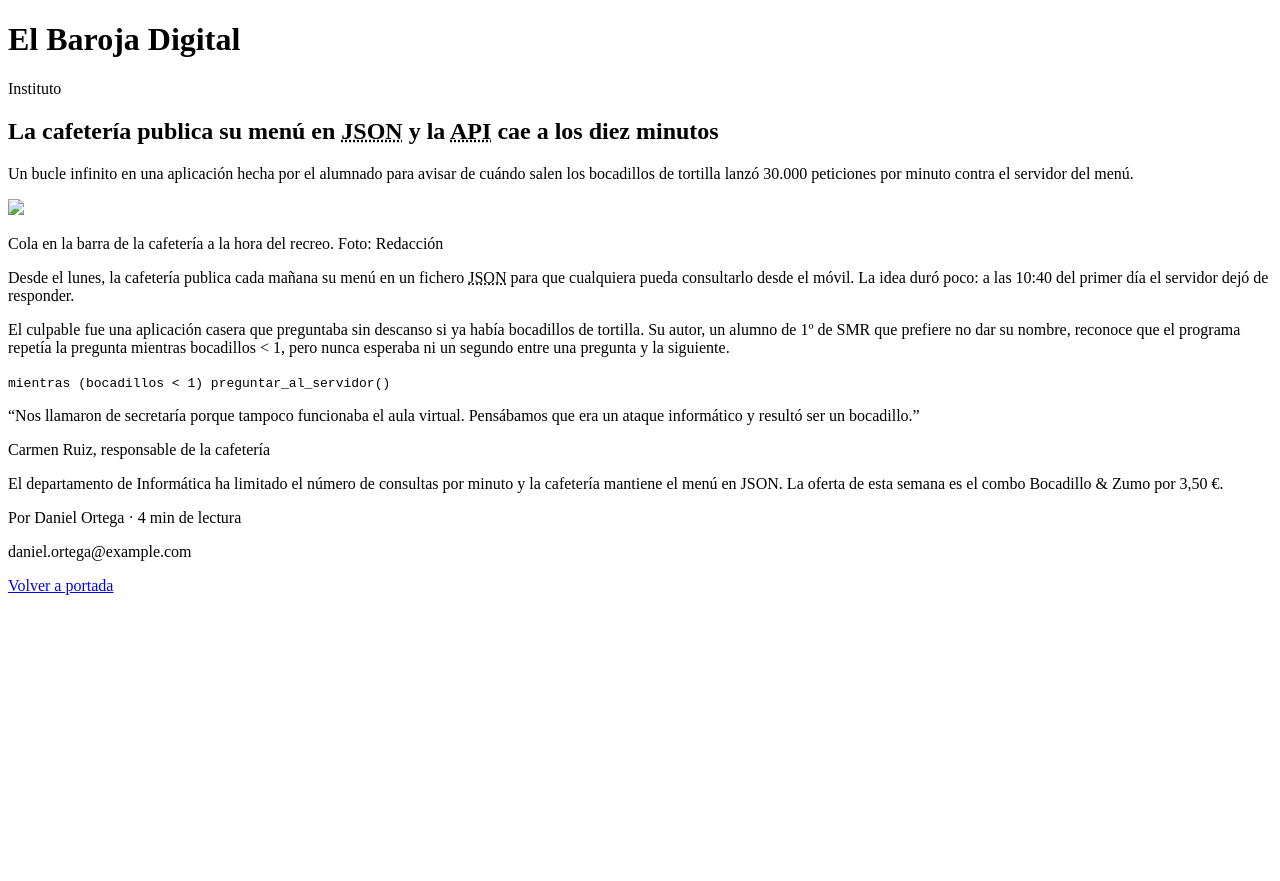
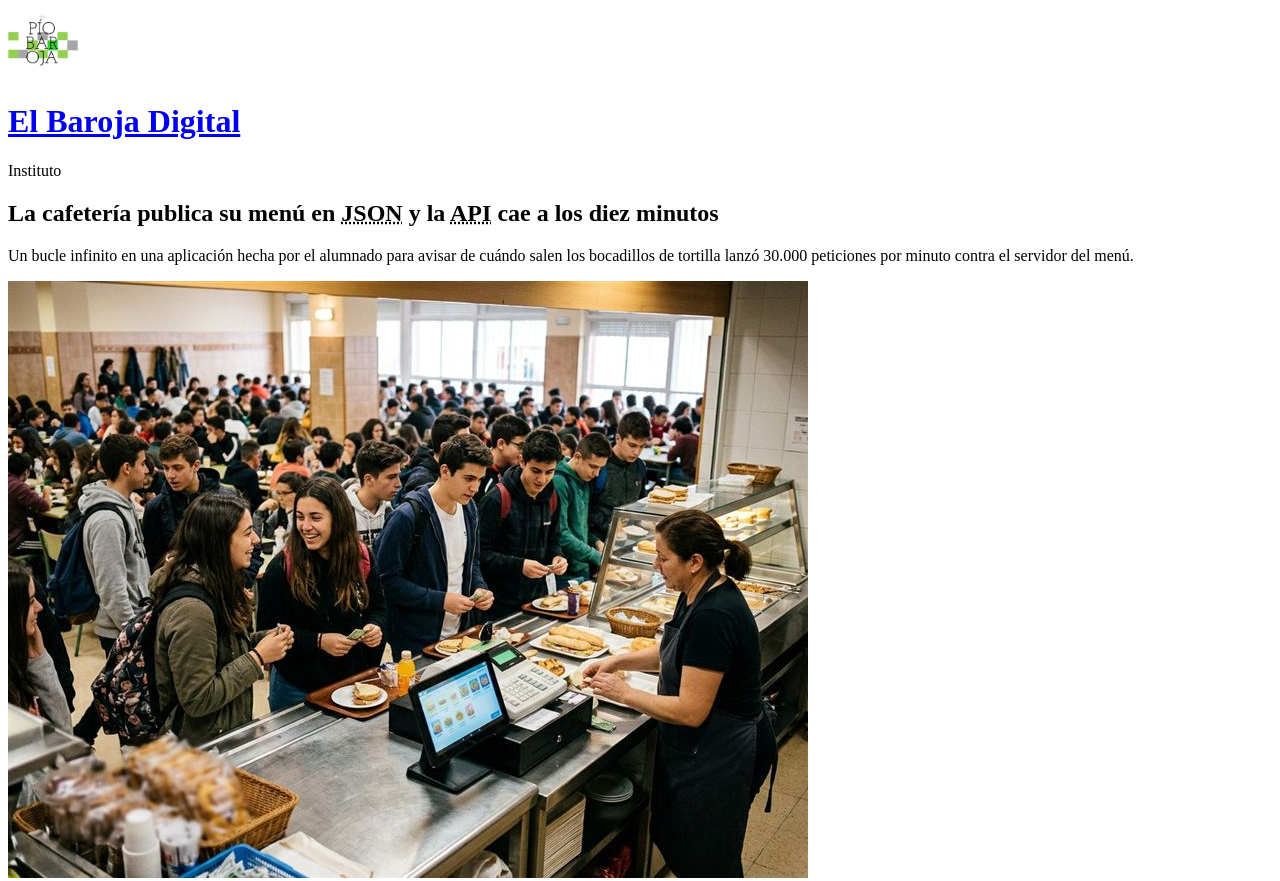
Before and after one commit to tsukigroza/baroja-digital, a plain HTML site: page noticias/cafeteria.html in a window 1280 px wide. Shown: the top 881 px of the page. Before the commit the page ends 800 px from the top, so only its background shows below. Drawn offline with Linux system fonts and the light colour scheme.

Commit message:
6º ejercicio

```diff
--- a/noticias/cafeteria.html
+++ b/noticias/cafeteria.html
@@ -8,12 +8,13 @@
 
 </head>
 <body>
-    <h1>El Baroja Digital</h1>
+    <img src="../img/logo-ies.jpg" alt="Logotipo de IES Pio Baroja" height="70px" width="70px">
+    <h1><a href="../index.html">El Baroja Digital</a></h1>
     <p>Instituto</p>
     <h2>La cafetería publica su menú en <abbr title="JavaScript Object Notation">JSON</abbr> y la <abbr title="Interfaz de Programación de Aplicaciones">API</abbr> cae a los diez minutos</h2>
 
     <p>Un bucle infinito en una aplicación hecha por el alumnado para avisar de cuándo salen los bocadillos de tortilla lanzó 30.000 peticiones por minuto contra el servidor del menú.</p>
-    <img src="img/cafeteria.jpg">
+    <img src="../img/cafeteria.jpg" alt="Estudiantes haciendo fila para comprar comida en la cafetería de un instituto.">
     <p>Cola en la barra de la cafetería a la hora del recreo. Foto: Redacción</p>
 
     <p>Desde el lunes, la cafetería publica cada mañana su menú en un fichero <abbr title="JavaScript Object Notation">JSON</abbr> para que cualquiera pueda consultarlo desde el móvil. La idea duró poco: a las 10:40 del primer día el servidor dejó de responder.</p>
@@ -23,12 +24,12 @@
 
     <p><q>Nos llamaron de secretaría porque tampoco funcionaba el aula virtual. Pensábamos que era un ataque informático y resultó ser un bocadillo.</q></p>
 
-    <p>Carmen Ruiz, responsable de la cafetería</p>
+    <p><strong>Carmen Ruiz</strong>, responsable de la cafetería</p>
 
-    <p>El departamento de Informática ha limitado el número de consultas por minuto y la cafetería mantiene el menú en JSON. La oferta de esta semana es el combo Bocadillo & Zumo por 3,50 €.</p>
+    <p>El departamento de Informática ha limitado el número de consultas por minuto y la cafetería mantiene el menú en <abbr title="JavaScript Object Notation">JSON</abbr>. La oferta de esta semana es el combo Bocadillo & Zumo por 3,50&nbsp;&euro;.</p>
 
-    <p>Por Daniel Ortega · 4 min de lectura</p>
-    <p>daniel.ortega@example.com</p>
+    <p>Por <strong>Daniel Ortega</strong> · 4 min de lectura</p>
+    <p> <a href="mailto:daniel.ortega@example.com">daniel.ortega@example.com</a></p>
 
     <p>
         <a href="../index.html">Volver a portada</a>
```
Also changed, not shown: index.html (+20 -5 lines).
